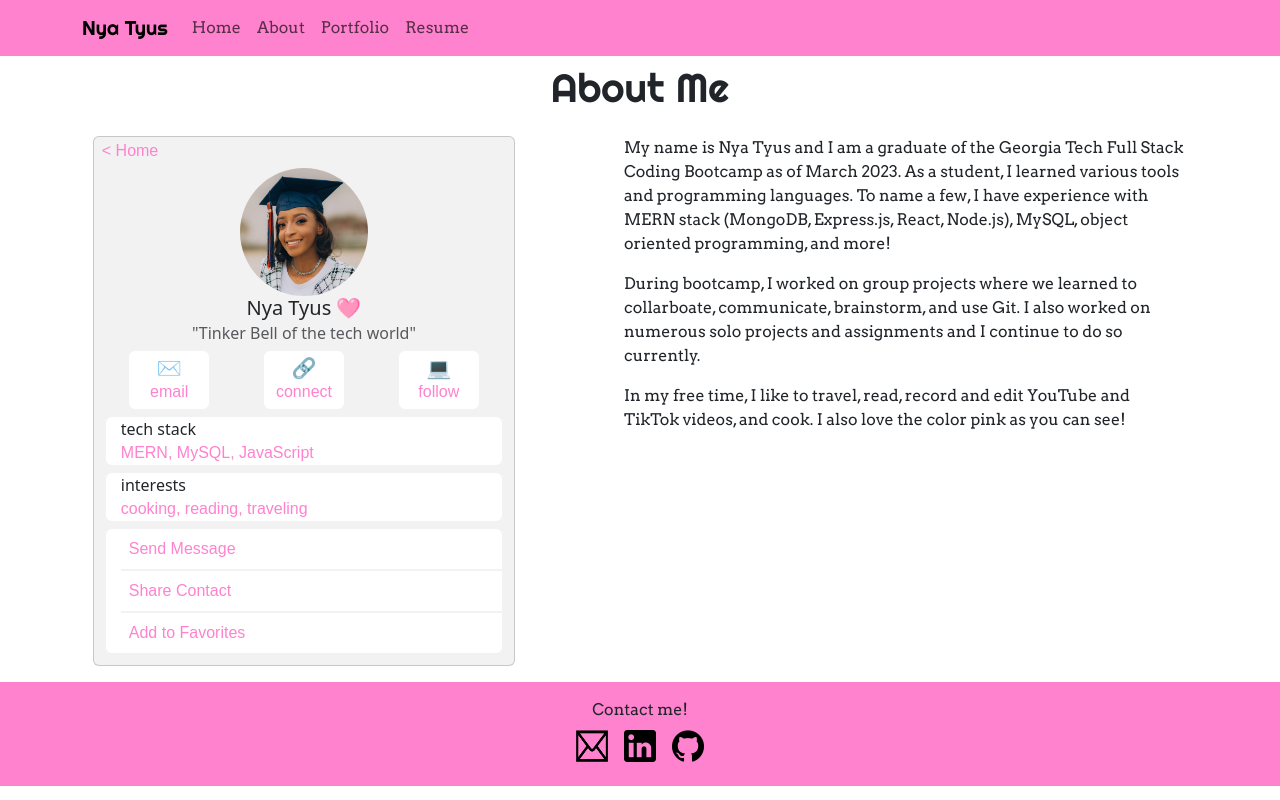
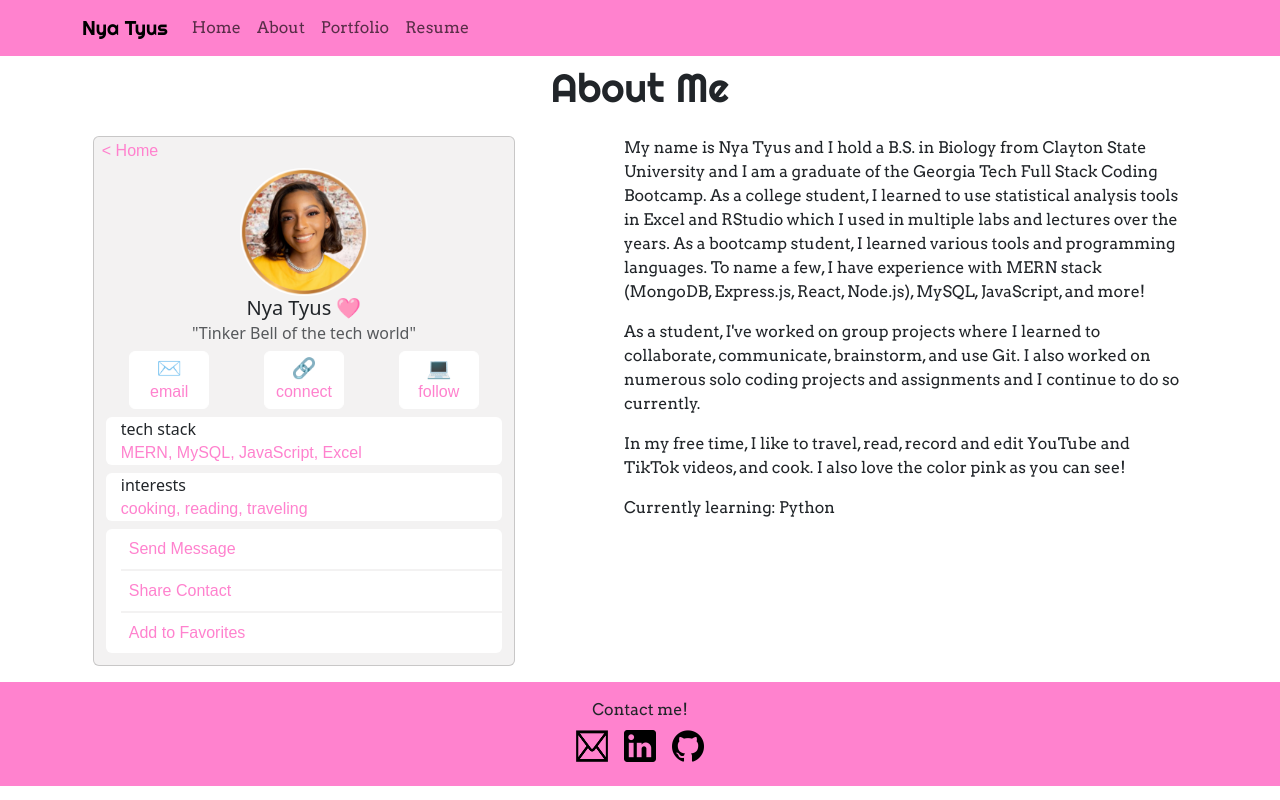
Before and after one commit to nyashanice/React-Portfolio, a React (Create React App) app: page /React-Portfolio/about in a window 1280 px wide. Built offline with nearby package versions, Linux system fonts and the light colour scheme.

Commit message:
update About Me page

```diff
--- a/src/pages/AboutMe.js
+++ b/src/pages/AboutMe.js
@@ -75,7 +75,9 @@ export default function AboutMe() {
               </div>
               <div className="contact-div m-1 mb-2 mt-2">
                 <p className="m-0 p-0">tech stack</p>
-                <p className="m-0 p-0 contact-text">MERN, MySQL, JavaScript</p>
+                <p className="m-0 p-0 contact-text">
+                  MERN, MySQL, JavaScript, Excel
+                </p>
               </div>
               <div className="contact-div m-1 mb-2 mt-2">
                 <p className="m-0 p-0">interests</p>
@@ -110,23 +112,27 @@ export default function AboutMe() {
           </Card>
           <div className="about-main-txt m-3">
             <p>
-              My name is Nya Tyus and I am a graduate of the Georgia Tech Full
-              Stack Coding Bootcamp as of March 2023. As a student, I learned
-              various tools and programming languages. To name a few, I have
-              experience with MERN stack (MongoDB, Express.js, React, Node.js),
-              MySQL, object oriented programming, and more!
+              My name is Nya Tyus and I hold a B.S. in Biology from Clayton
+              State University and I am a graduate of the Georgia Tech Full
+              Stack Coding Bootcamp. As a college student, I learned to use
+              statistical analysis tools in Excel and RStudio which I used in
+              multiple labs and lectures over the years. As a bootcamp student,
+              I learned various tools and programming languages. To name a few,
+              I have experience with MERN stack (MongoDB, Express.js, React,
+              Node.js), MySQL, JavaScript, and more!
             </p>
             <p>
-              During bootcamp, I worked on group projects where we learned to
-              collarboate, communicate, brainstorm, and use Git. I also worked
-              on numerous solo projects and assignments and I continue to do so
-              currently.
+              As a student, I've worked on group projects where I learned to
+              collaborate, communicate, brainstorm, and use Git. I also worked
+              on numerous solo coding projects and assignments and I continue to
+              do so currently.
             </p>
             <p>
               In my free time, I like to travel, read, record and edit YouTube
               and TikTok videos, and cook. I also love the color pink as you can
               see!
             </p>
+            <p>Currently learning: Python</p>
           </div>
         </div>
       </div>
```
Also changed, not shown: public/images/headshot.png.
